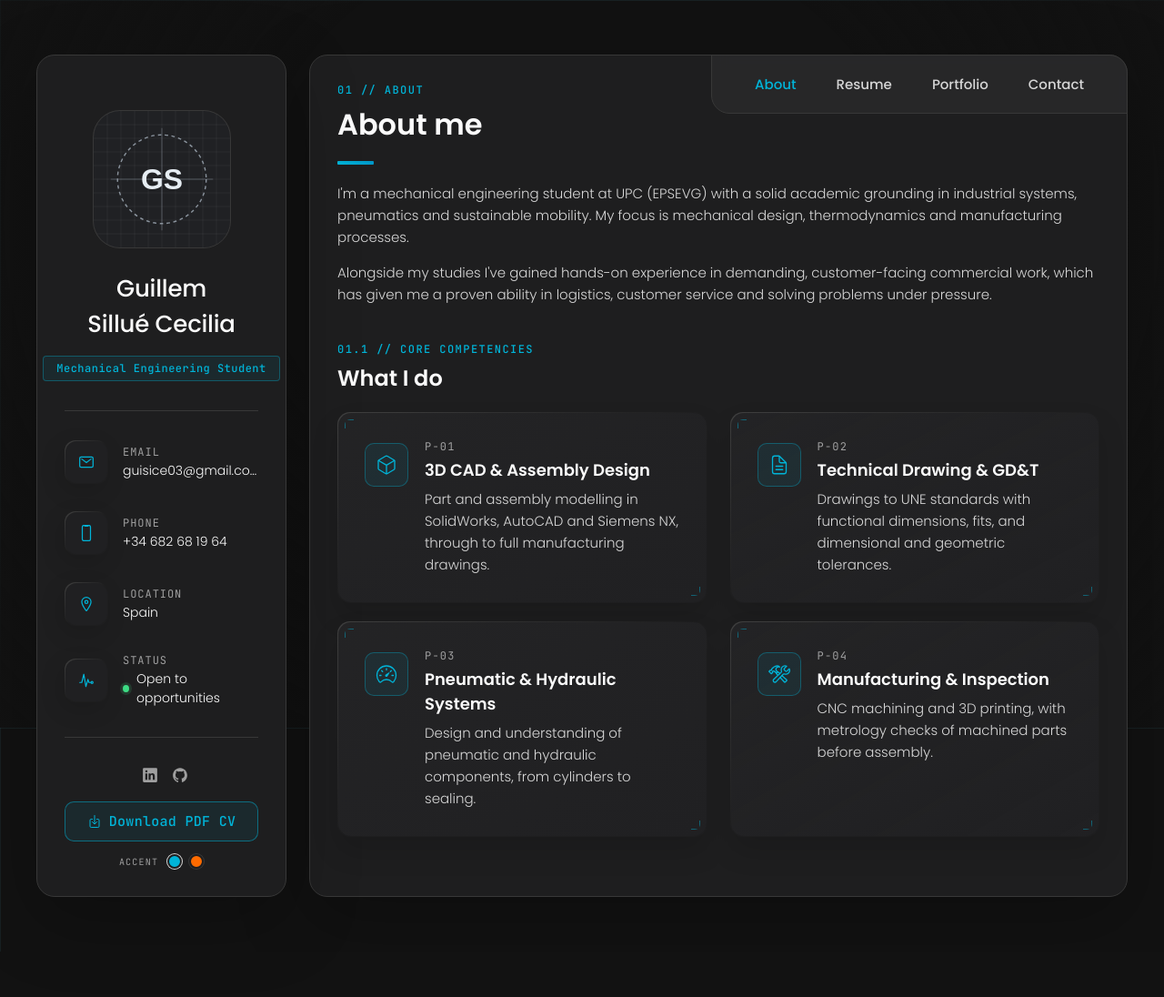
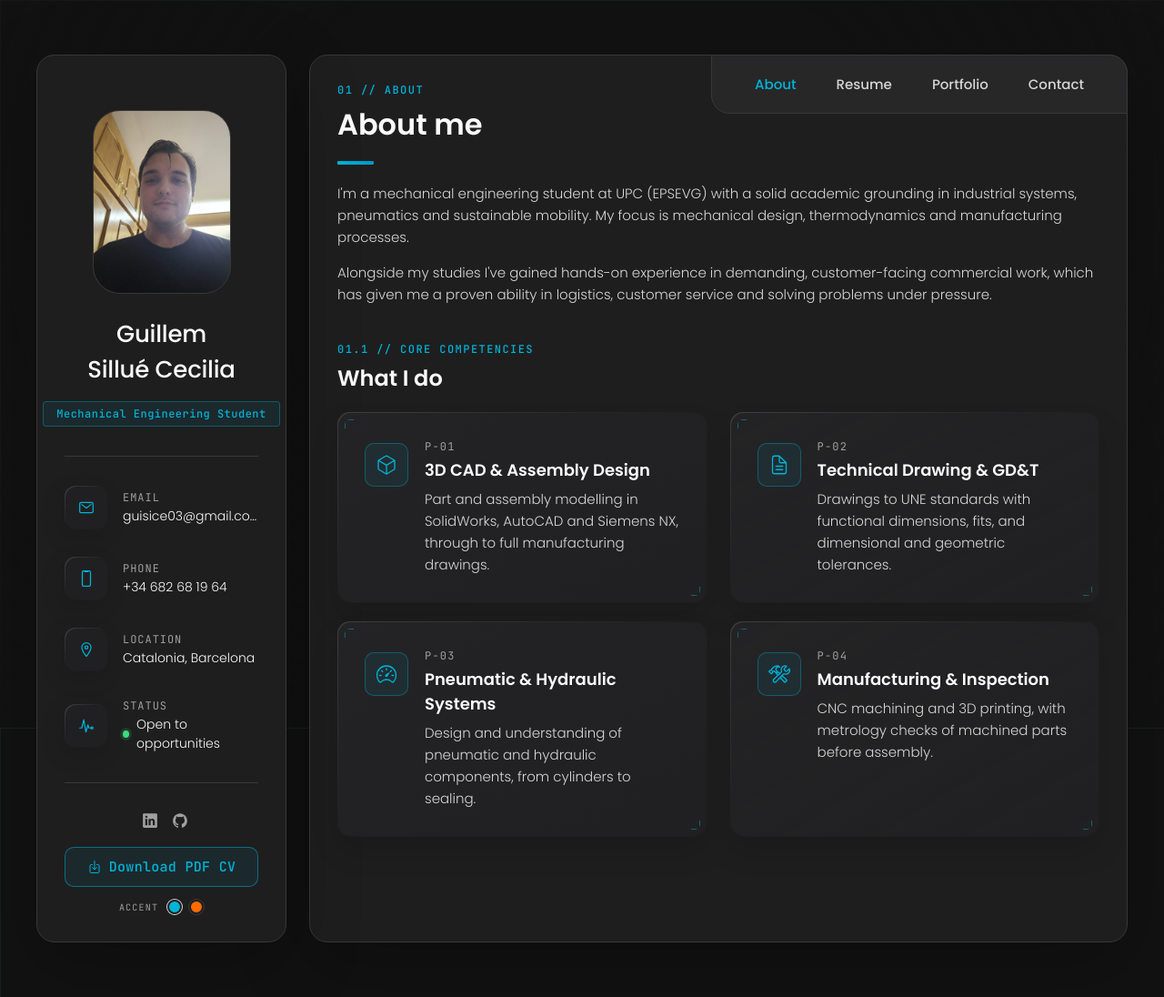
Before and after one commit to guisice03/portfolio, a plain HTML site: page index.html in a window 1280 px wide. Shown: the whole page at 91% size. Before the commit the page ends 1046 px from the top, so only its background shows below. Drawn offline with nearby package versions, Linux system fonts and the light colour scheme.

Commit message:
update web

```diff
--- a/index.html
+++ b/index.html
@@ -47,7 +47,7 @@
       <div class="sidebar-info">
 
         <figure class="avatar-box">
-          <img src="./assets/images/avatar.svg" alt="Guillem Sillué Cecilia" width="80">
+          <img src="./assets/images/avatar.jpeg" alt="Guillem Sillué Cecilia" width="80">
         </figure>
 
         <div class="info-content">
@@ -108,7 +108,7 @@
               <p class="contact-title">Location</p>
 
               <!-- TODO (Didac): add your city if you want it shown -->
-              <address>Spain</address>
+              <address>Catalonia, Barcelona</address>
             </div>
 
           </li>
@@ -630,7 +630,7 @@
           </div>
           <div class="contact-panel-item">
             <p class="section-label">Based in</p>
-            <p class="contact-panel-value">Spain</p>
+            <p class="contact-panel-value">Catalonia, Barcelona</p>
           </div>
         </section>
 
```
Also changed, not shown: assets/images/avatar.jpeg (added).
